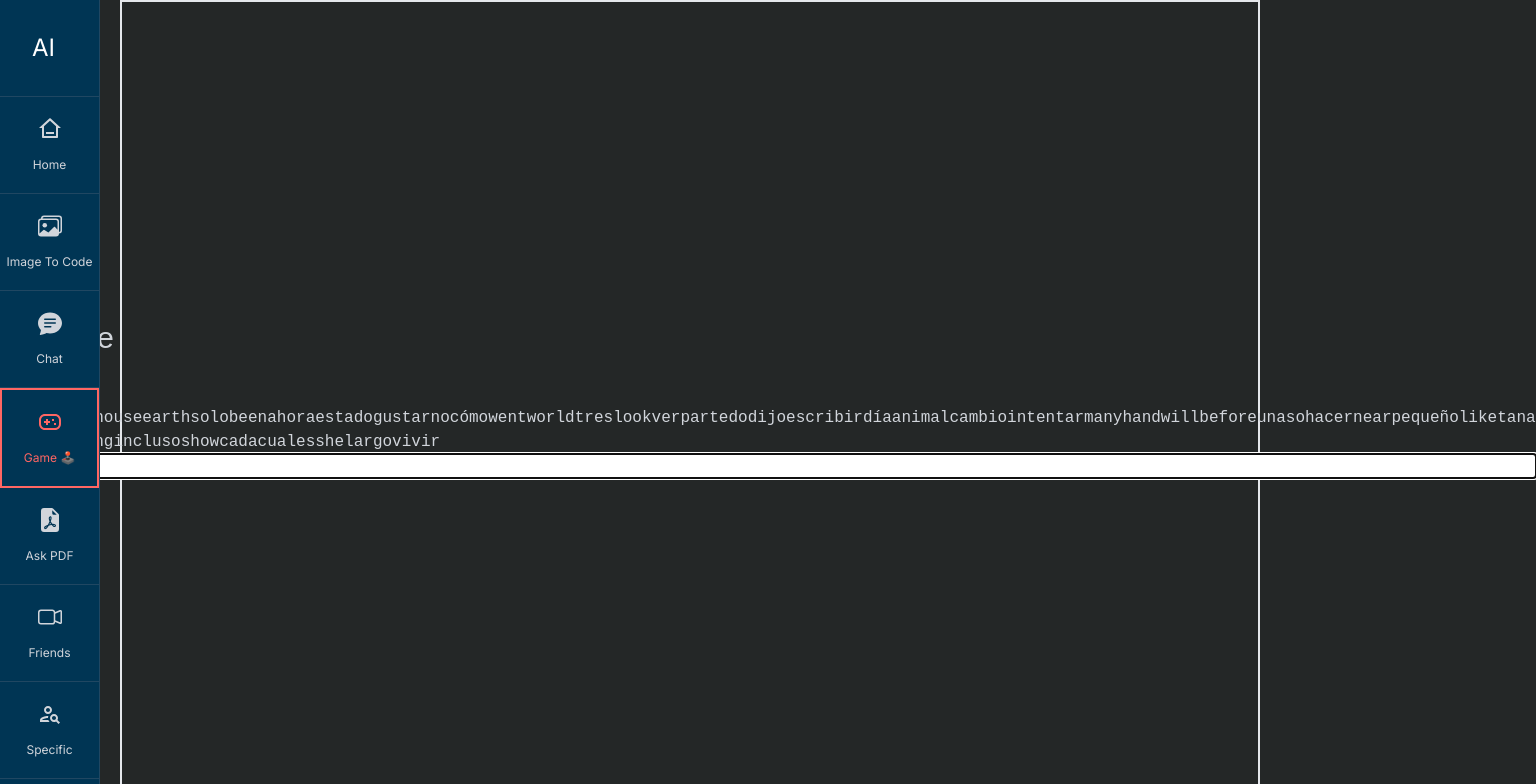
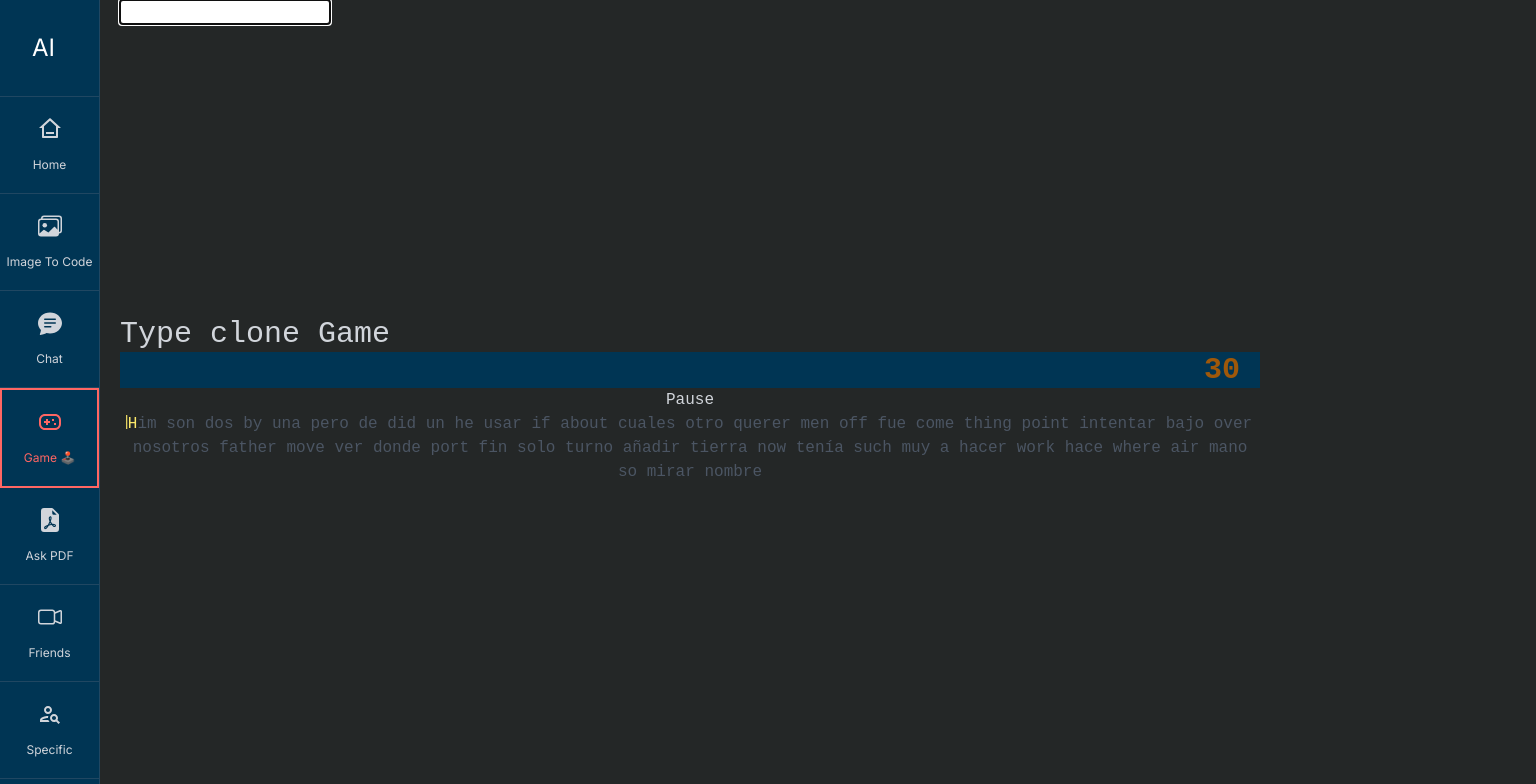
Before and after one commit to DereckAn/ima2code, a Next.js app: page /game in a window 1280 px wide. Shown: the top 784 px of the page, 1536 px wide, since content can reach past the window. Built offline with nearby package versions, Linux system fonts and the light colour scheme.

Commit message:
typing game

```diff
--- a/app/(root)/game/page.tsx
+++ b/app/(root)/game/page.tsx
@@ -1,5 +1,5 @@
 "use client";
-import { useState, useEffect } from "react";
+import { useEffect, useState } from "react";
 import { INITIAL_WORDS } from "./words";
 
 const TypinGame = () => {
@@ -7,6 +7,7 @@ const TypinGame = () => {
   const [words, setWords] = useState<string[]>([]);
   const [currentTime, setCurrentTime] = useState<number>(INITIAL_TIME);
   const [playing, setPlaying] = useState<boolean>(false);
+  const [paused, setPaused] = useState<boolean>(false);
   const [wpm, setWpm] = useState<number>(0);
   const [accuracy, setAccuracy] = useState<number>(0);
 
@@ -14,49 +15,77 @@ const TypinGame = () => {
     initGame();
   }, []);
 
+  let timer: NodeJS.Timeout;
+  useEffect(() => {
+    if (playing && !paused && currentTime > 0) {
+      timer = setInterval(() => {
+        setCurrentTime((prevTime) => prevTime - 1);
+      }, 1000);
+    } else if (!playing || paused || currentTime === 0) {
+      clearInterval(timer);
+      gameOver();
+    }
+    return () => clearInterval(timer);
+  }, [playing, paused, currentTime]);
+
   const initGame = () => {
-      setPlaying(false);
-      const shuffledWords = INITIAL_WORDS.sort(() => Math.random() - 0.5).slice(0, 50);
+    setPlaying(true);
+    const shuffledWords = INITIAL_WORDS.sort(() => Math.random() - 0.5).slice(
+      0,
+      50
+    );
     setWords(shuffledWords);
     setCurrentTime(INITIAL_TIME);
   };
 
+  const togglePause = () => {
+    setPaused(!paused);
+  };
+
+  const gameOver = () => {
+    setPlaying(false);
+    setPaused(false);
+    setWpm(0);
+    setAccuracy(0);
+    console.log("Game Over");
+  };
 
   const initEvents = () => {};
-
-
 
   const handleInput = (e: React.ChangeEvent<HTMLInputElement>) => {
     // Aquí irá la lógica para manejar la entrada del usuario
   };
 
-
   return (
-    <section className="font-mono h-screen grid place-content-center border-2">
+    <section className="font-mono h-screen grid place-content-center ">
       <h1 className="text-3xl">Type clone Game </h1>
-      hola perro
-      <time className="">{currentTime}</time>
-      {/* <p className="hola" dangerouslySetInnerHTML={{ __html: text }}></p> */}
-
-
-
-
-      <p>
+      <time className="bg-primary text-end font-bold text-3xl px-5 text-yellow-600">
+        {currentTime}
+      </time>
+      <button onClick={togglePause}>{paused ? "Resume" : "Pause"}</button>
+      <p
+        className="overflow-auto text-center text-gray-600"
+        style={{ wordWrap: "break-word" }}
+      >
         {words.map((word, index) => (
-            <span key={index}>
-              {word.split('').map((letter, i) => (
-                <span key={i}>{letter}</span>
-              ))}
+          <span key={index} id={"word"} className={index === 0 ? "active" : ""}>
+            {word.split("").map((letter, i) => (
+              <span
+                id="letter"
+                key={i}
+                className={
+                  i === 0 && index === 0 ? "active text-yellow-200 " : ""
+                }
+              >
+                {i === 0 && index === 0 ? letter.toUpperCase() : letter}
+              </span>
+            ))}{" "}
           </span>
         ))}
       </p>
-
-
-
       <input
-        className=""
+        className="-z-999 absolute top-0 left-50 "
         autoFocus
-        // value={inputValue}
         onChange={handleInput}
       ></input>
     </section>
--- a/app/(root)/game/words.ts
+++ b/app/(root)/game/words.ts
@@ -16,17 +16,16 @@ export const INITIAL_WORDS = [
   "is",
   "es",
   "you",
-  "tú",
+  "tu",
   "usted",
   "that",
   "eso",
   "aquel",
   "it",
-  "él",
   "ella",
   "eso",
   "he",
-  "él",
+  "el",
   "was",
   "era",
   "estaba",
@@ -37,7 +36,7 @@ export const INITIAL_WORDS = [
   "sobre",
   "are",
   "son",
-  "están",
+  "estan",
   "with",
   "con",
   "as",
@@ -67,7 +66,7 @@ export const INITIAL_WORDS = [
   "o",
   "had",
   "tenía",
-  "había",
+  "habia",
   "by",
   "por",
   "hot",
@@ -99,8 +98,6 @@ export const INITIAL_WORDS = [
   "todo",
   "todos",
   "there",
-  "allí",
-  "ahí",
   "when",
   "cuando",
   "up",
@@ -127,14 +124,12 @@ export const INITIAL_WORDS = [
   "do",
   "hacer",
   "their",
-  "su (de ellos)",
   "time",
   "tiempo",
   "if",
   "si",
   "will",
   "voluntad",
-  'futuro de "será"',
   "way",
   "camino",
   "manera",
@@ -199,7 +194,6 @@ export const INITIAL_WORDS = [
   "sound",
   "sonido",
   "no",
-  "no",
   "most",
   "la mayoría",
   "people",
@@ -220,7 +214,7 @@ export const INITIAL_WORDS = [
   "first",
   "primero",
   "who",
-  "quién",
+  "quien",
   "may",
   "mayo",
   "poder",
@@ -270,7 +264,6 @@ export const INITIAL_WORDS = [
   "man",
   "hombre",
   "year",
-  "año",
   "came",
   "vino",
   "show",
--- a/app/globals.css
+++ b/app/globals.css
@@ -7,4 +7,30 @@ body,
 :root {
 	height: 100%;
 	background-color: rgb(36, 39, 39);
+	scrollbar-width: none;
+	scrollbar-color: transparent transparent;
 }
+
+#letter {
+	/* Tus estilos aquí */
+	position: relative;
+}
+
+#letter.active::before {
+	content: '|';
+	font-size: 14px;
+	position: absolute;
+	left: -55%;
+	animation: 1s blink infinite linear;
+}
+
+@keyframes blink {
+	0%,
+	49% {
+		visibility: visible;
+	}
+	50%,
+	100% {
+		visibility: hidden;
+	}
+}
```
Lines whose indentation alone changed are shown as unchanged.
